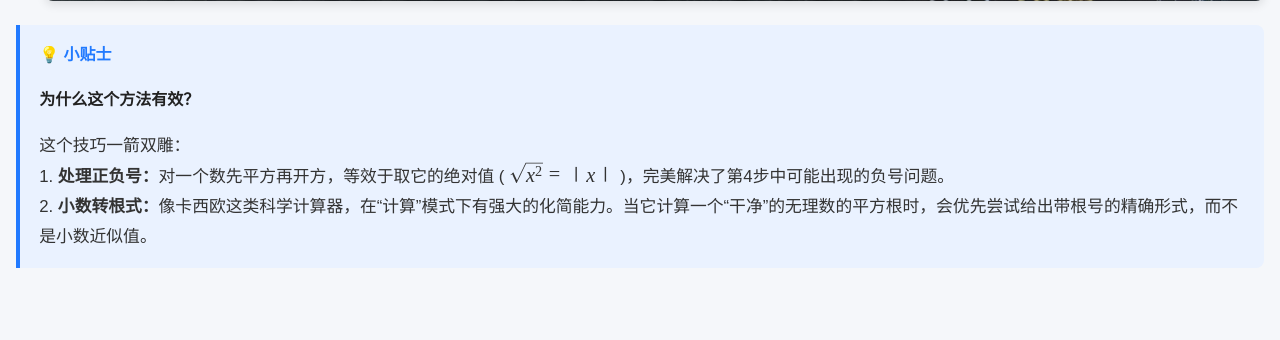
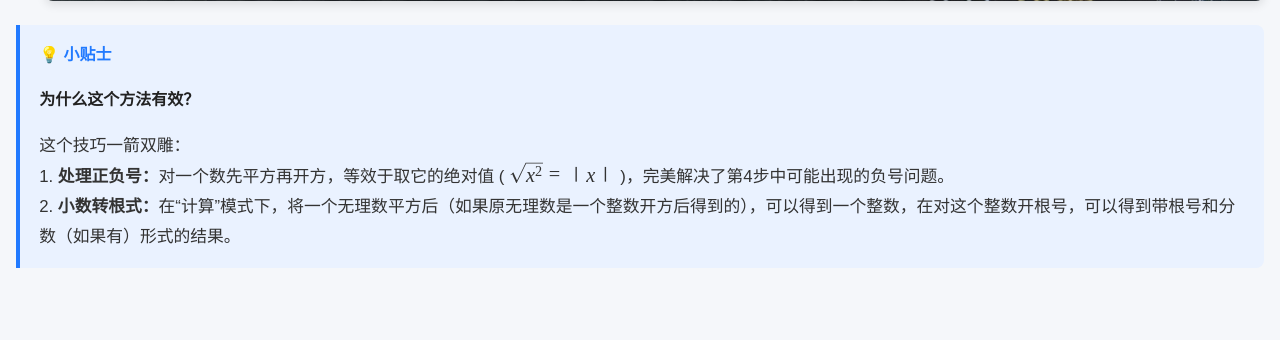
Before and after one commit to Leowly/math, a Flask app: page /view/x1_3_4.html in a window 1280 px wide. Shown: the part 5541-5881 px from the top of the page. Run offline with Flask 3, Linux system fonts and the light colour scheme; some web fonts are replaced.

Commit message:
更改了3.4求距离的一些问题

```diff
--- a/templates/x1_3_4.html
+++ b/templates/x1_3_4.html
@@ -84,7 +84,7 @@
     <h4>为什么这个方法有效？</h4>
     <p>这个技巧一箭双雕：<br>
     1. <strong>处理正负号：</strong>对一个数先平方再开方，等效于取它的绝对值 ( \( \sqrt{x^2} = |x| \) )，完美解决了第4步中可能出现的负号问题。<br>
-    2. <strong>小数转根式：</strong>像卡西欧这类科学计算器，在“计算”模式下有强大的化简能力。当它计算一个“干净”的无理数的平方根时，会优先尝试给出带根号的精确形式，而不是小数近似值。
+    2. <strong>小数转根式：</strong>在“计算”模式下，将一个无理数平方后（如果原无理数是一个整数开方后得到的），可以得到一个整数，在对这个整数开根号，可以得到带根号和分数（如果有）形式的结果。
     </p>
   </div>
 
```
